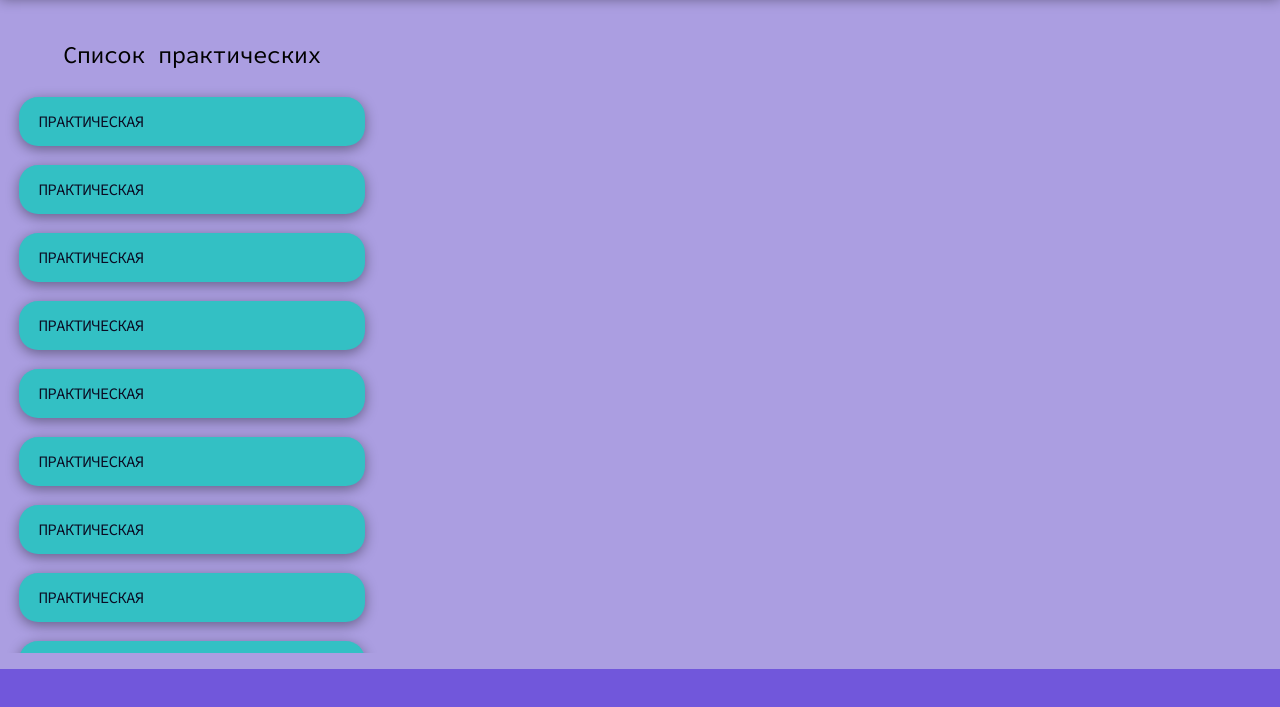
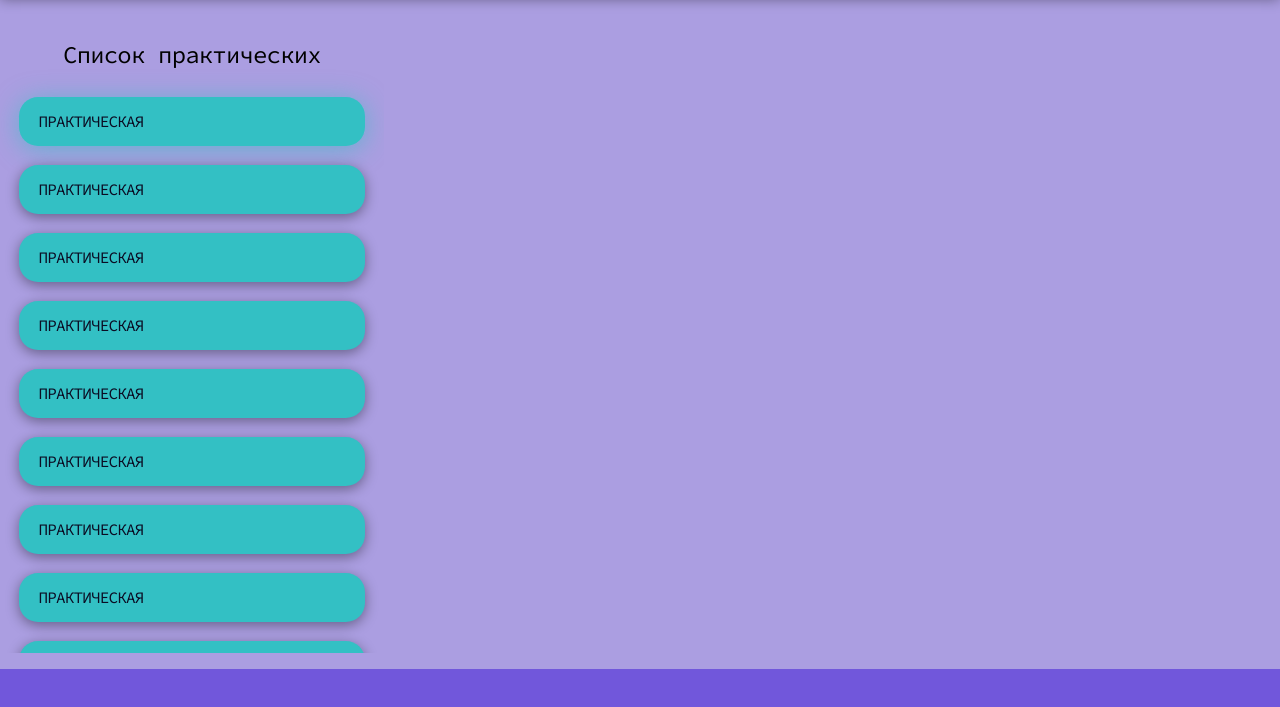
Before and after one commit to neitoo/psyofcom, a plain HTML site: page index.html in a window 1280 px wide. In both pictures the pointer is over the link 192 px from the left and 220 px from the top of the page. Shown: the part 99-806 px from the top of the page. Drawn offline with Linux system fonts and the light colour scheme.

Commit message:
fix button

```diff
--- a/style.css
+++ b/style.css
@@ -98,6 +98,17 @@ body {
     transition: background-color 100ms, box-shadow 100ms;
 }
 
+.button:focus,
+.button:hover {
+  background-color: #33C0C4;
+  box-shadow: 0 4px 32px rgba(50, 192, 196, 0.6);
+}
+
+.button:active {
+  background-color: #24888b;
+  box-shadow: none;
+}
+
 .page-footer {
     height: 5%;
     padding: 40px 0;
```
